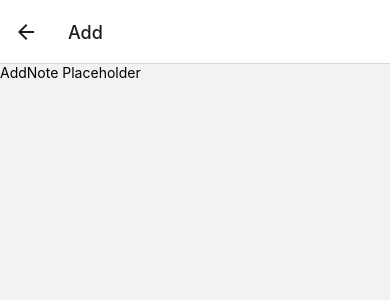
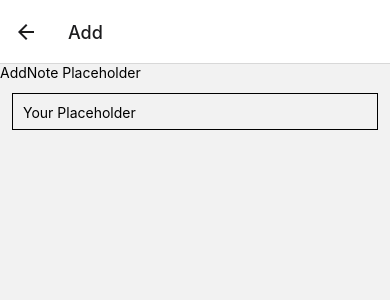
Before and after one commit to matthewberzinskas/react-native-notepad, a React Native app: screen /Add in a window 390 px wide. Shown: the top 300 px of the page. Built offline with nearby package versions, Linux system fonts and the light colour scheme.

Commit message:
Added multi-line text editor for new note

```diff
--- a/src/screens/AddNoteScreen.js
+++ b/src/screens/AddNoteScreen.js
@@ -1,9 +1,30 @@
-import { Text, View } from "react-native";
+import React, { useState } from "react";
+import { Text, View, TextInput, StyleSheet } from "react-native";
 
 export default function AddNoteScreen() {
+  const [text, onChangeText] = useState("");
+  const [height, setHeight] = useState(40);
+
   return (
     <View>
       <Text>AddNote Placeholder</Text>
+      <TextInput
+        placeholder="Your Placeholder"
+        onChangeText={onChangeText}
+        style={[styles.input, { height: height }]}
+        editable
+        multiline
+        value={text}
+        onContentSizeChange={(e) => setHeight(e.nativeEvent.contentSize.height)}
+      />
     </View>
   );
 }
+
+const styles = StyleSheet.create({
+  input: {
+    margin: 12,
+    borderWidth: 1,
+    padding: 10,
+  },
+});
```
